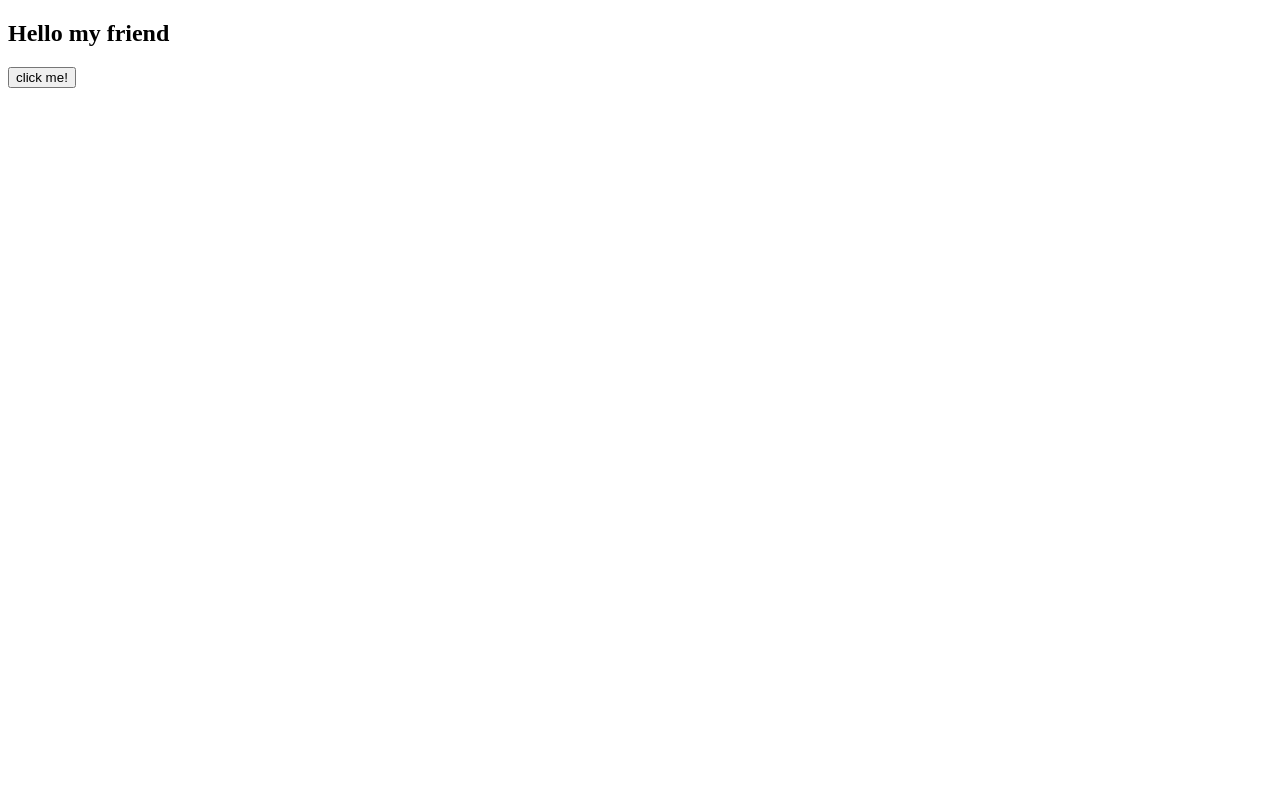
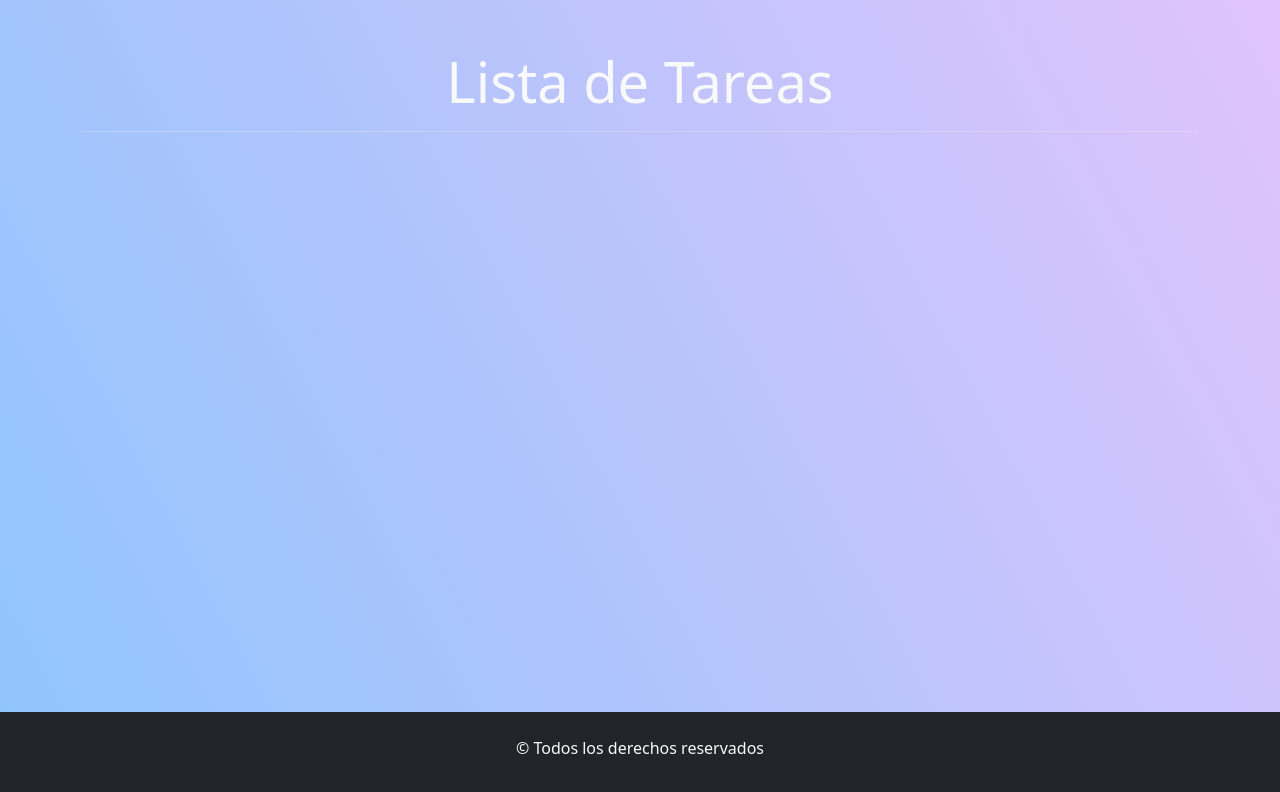
Before and after one commit to JulianIgnacio/TP1-React, a React (Vite) app: page / in a window 1280 px wide. Shown: the top 792 px of the page. Built offline with nearby package versions, Linux system fonts and the light colour scheme.

Commit message:
agregando estructura inicial al maquetado

```diff
--- a/src/App.css
+++ b/src/App.css
@@ -0,0 +1,10 @@
+#root {
+    min-height: 100vh;
+    display: flex;
+    flex-direction: column;
+    background-color: #8ec5fc;
+    background-image: linear-gradient(62deg, #8ec5fc 0%, #e0c3fc 100%);
+  }
+.mainPage {
+    flex-grow: 1;
+  }
--- a/src/App.jsx
+++ b/src/App.jsx
@@ -1,11 +1,19 @@
+import { Container } from 'react-bootstrap';
 import './App.css'
-import Mensaje from './Components/Titulos';
+import ListaDeTareas from './Components/ListaDeTareas';
 
 const App= () => {
 
   return (
     <>
-    <Mensaje/>
+    <Container className='my-5 mainPage'>
+    <h1 className='display-4 text-center text-light'>Lista de Tareas</h1>
+    <hr className='text-light'/>
+    <ListaDeTareas/>
+    </Container>
+    <footer className="bg-dark text-light text-center py-4">
+        <p>&copy; Todos los derechos reservados</p>
+      </footer>
     </>
   );
 }
--- /dev/null
+++ b/src/Components/ListaDeTareas.jsx
@@ -0,0 +1,11 @@
+import 'bootstrap/dist/css/bootstrap.min.css';
+
+const ListaDeTareas = () => {
+
+    return(
+        <section>
+        </section>
+    );
+};
+
+export default ListaDeTareas;
```
